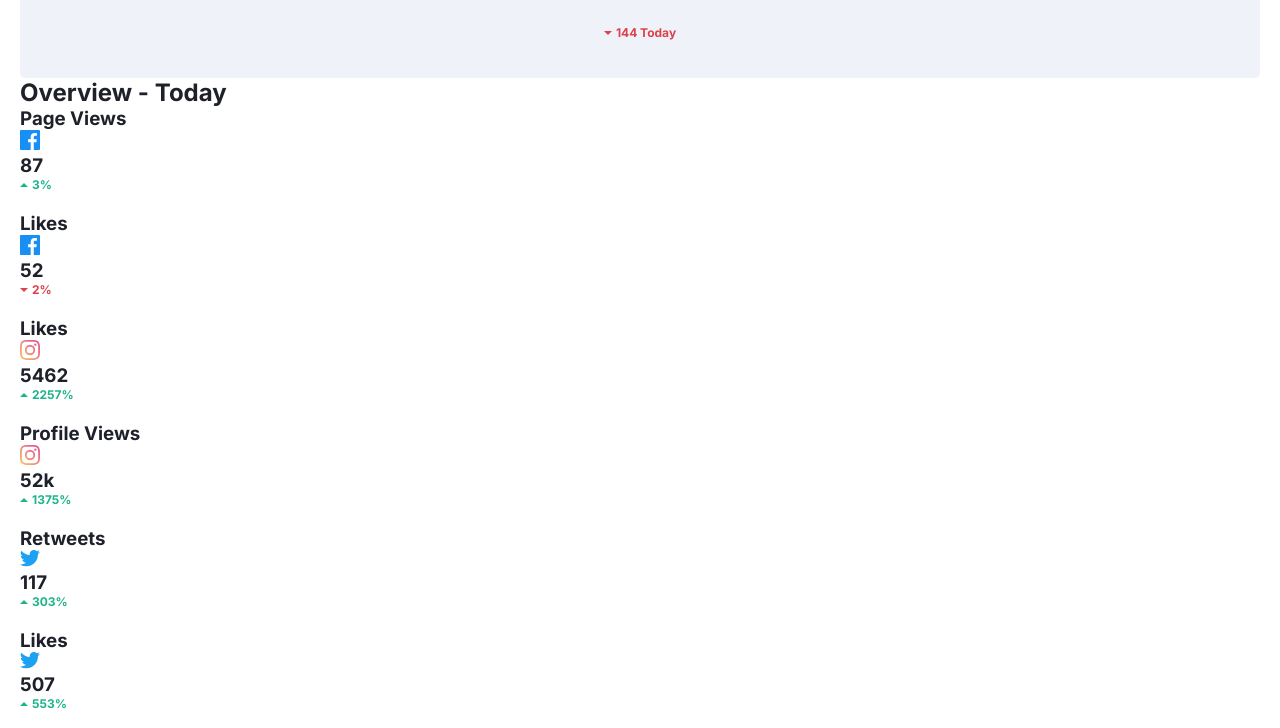
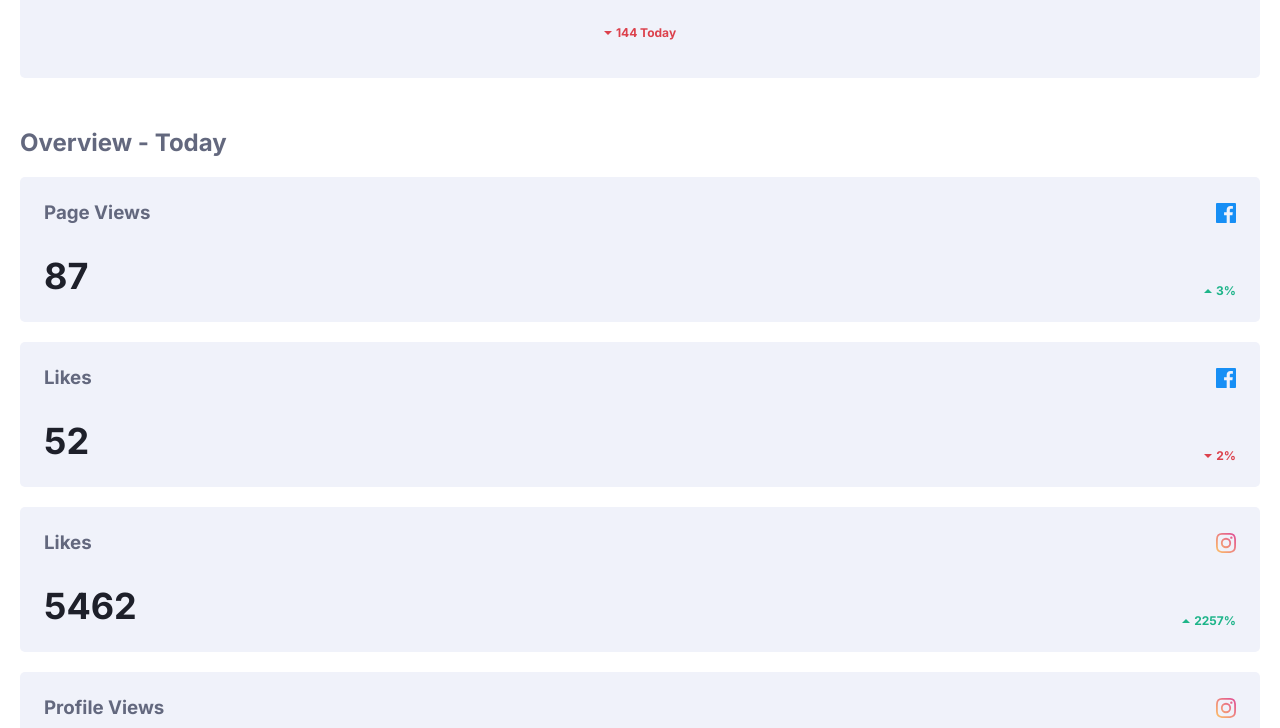
Before and after one commit to CalaoJuanPablo/social-dashboard, a website: page index.html in a window 1280 px wide. Shown: the part 1234-1962 px from the top of the page. Drawn offline with Linux system fonts and the light colour scheme.

Commit message:
style small cards and fix body color

```diff
--- a/sass/base/_generics.scss
+++ b/sass/base/_generics.scss
@@ -12,9 +12,13 @@
 body {
 	font-family: 'Inter', sans-serif;
 	font-weight: 400;
-	color: $very-dark-blue;
+	color: $dark-grayish-blue;
 }
 
 section {
 	@include container();
 }
+
+.overview {
+	margin-bottom: 20px;
+}
--- a/sass/components/_cards.scss
+++ b/sass/components/_cards.scss
@@ -2,6 +2,7 @@
 	display: grid;
 	grid-template-columns: 1fr;
 	gap: 20px;
+	margin-bottom: 50px;
 	&__big {
 		display: flex;
 		flex-direction: column;
@@ -28,12 +29,36 @@
 			margin-bottom: 28px;
 			h3 {
 				font-size: 64px;
+				color: $very-dark-blue;
 			}
 			p {
 				text-transform: uppercase;
 				color: $dark-grayish-blue;
 				font-size: 14px;
 				letter-spacing: 5px;
+			}
+		}
+	}
+	&__small {
+		display: flex;
+		flex-direction: column;
+		align-items: stretch;
+		padding: 24px 24px;
+		background-color: $light-grayish-blue;
+		border-radius: 5px;
+		&--header {
+			display: flex;
+			justify-content: space-between;
+			align-items: center;
+			margin-bottom: 30px;
+		}
+		&--content {
+			display: flex;
+			justify-content: space-between;
+			align-items: flex-end;
+			h1 {
+				font-size: 36px;
+				color: $very-dark-blue;
 			}
 		}
 	}
--- a/sass/components/_header.scss
+++ b/sass/components/_header.scss
@@ -5,6 +5,7 @@
 	h1 {
 		font-size: 28px;
 		margin-bottom: 8px;
+		color: $very-dark-blue;
 	}
 	p {
 		color: $dark-grayish-blue;
--- a/sass/components/_switch-dark.scss
+++ b/sass/components/_switch-dark.scss
@@ -7,5 +7,6 @@
 	margin-bottom: 20px;
 	span {
 		font-weight: 700;
+		color: $dark-grayish-blue;
 	}
 }
```
Also changed, not shown: css/styles.css, 1 other file.
